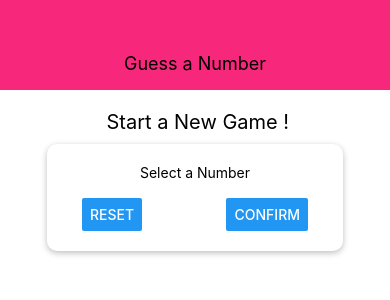
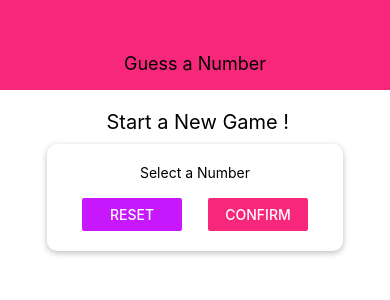
Before and after one commit to eddymandran/rn-Guess-a-number-app, a React Native app: screen / in a window 390 px wide. Shown: the top 300 px of the page. Built offline with nearby package versions, Linux system fonts and the light colour scheme.

Commit message:
Color theming with constants

```diff
--- a/components/Card.js
+++ b/components/Card.js
@@ -16,7 +16,6 @@
     shadowRadius: 6,
     shadowOpacity: 0.26,
     backgroundColor: "white",
-    // Elevation need for shadow work on android
     elevation: 5,
     padding: 20,
     borderRadius: 10,
--- a/components/Header.js
+++ b/components/Header.js
@@ -1,5 +1,7 @@
 import React from "react";
 import { View, Text, StyleSheet } from "react-native";
+import Colors from "../constants/colors"
+
 
 const Header = (props) => {
   return (
@@ -14,7 +16,7 @@
         width: '100%',
         height: 90,
         paddingTop: 36,
-        backgroundColor: '#f7287b',
+        backgroundColor: Colors.primary,
         alignItems: 'center',
         justifyContent: 'center'
     },
--- /dev/null
+++ b/constants/colors.js
@@ -0,0 +1,4 @@
+export default {
+    primary : "#f7287b",
+    accent : "#c717fc"
+}
--- a/screens/StartGameScreen.js
+++ b/screens/StartGameScreen.js
@@ -1,18 +1,18 @@
 import React from "react";
 import { View, Text, StyleSheet, TextInput, Button } from "react-native";
 import Card from "../components/Card";
+import Colors from "../constants/colors"
 
 const StartGameScreen = props => {
     return (
         <View style={styles.screen}>
-        <Text style={styles.title} > Start a New Game !</Text>
+            <Text style={styles.title}> Start a New Game !</Text>
             <Card style={styles.inputContainer}>
                 <Text>Select a Number</Text>
                 <TextInput />
                 <View style={styles.buttonContainer} >
-                <Button title="Reset" onPress={() => console.log("button reset pressed")}/>
-                <Button title="Confirm" onPress={() => console.log("button confirm pressed")}/>
-
+                    <View style={styles.button}><Button title="Reset" onPress={() => console.log("button reset pressed")} color={Colors.accent}/></View>
+                    <View style={styles.button}><Button title="Confirm" onPress={() => console.log("button confirm pressed")} color={Colors.primary}/></View>
                 </View>
             </Card>
         </View>
@@ -39,6 +39,9 @@
         width: '100%',
         justifyContent: 'space-between',
         paddingHorizontal: 15
+    },
+    button: {
+        width: 100
     }
 });
 
```
Lines whose indentation alone changed are shown as unchanged.
